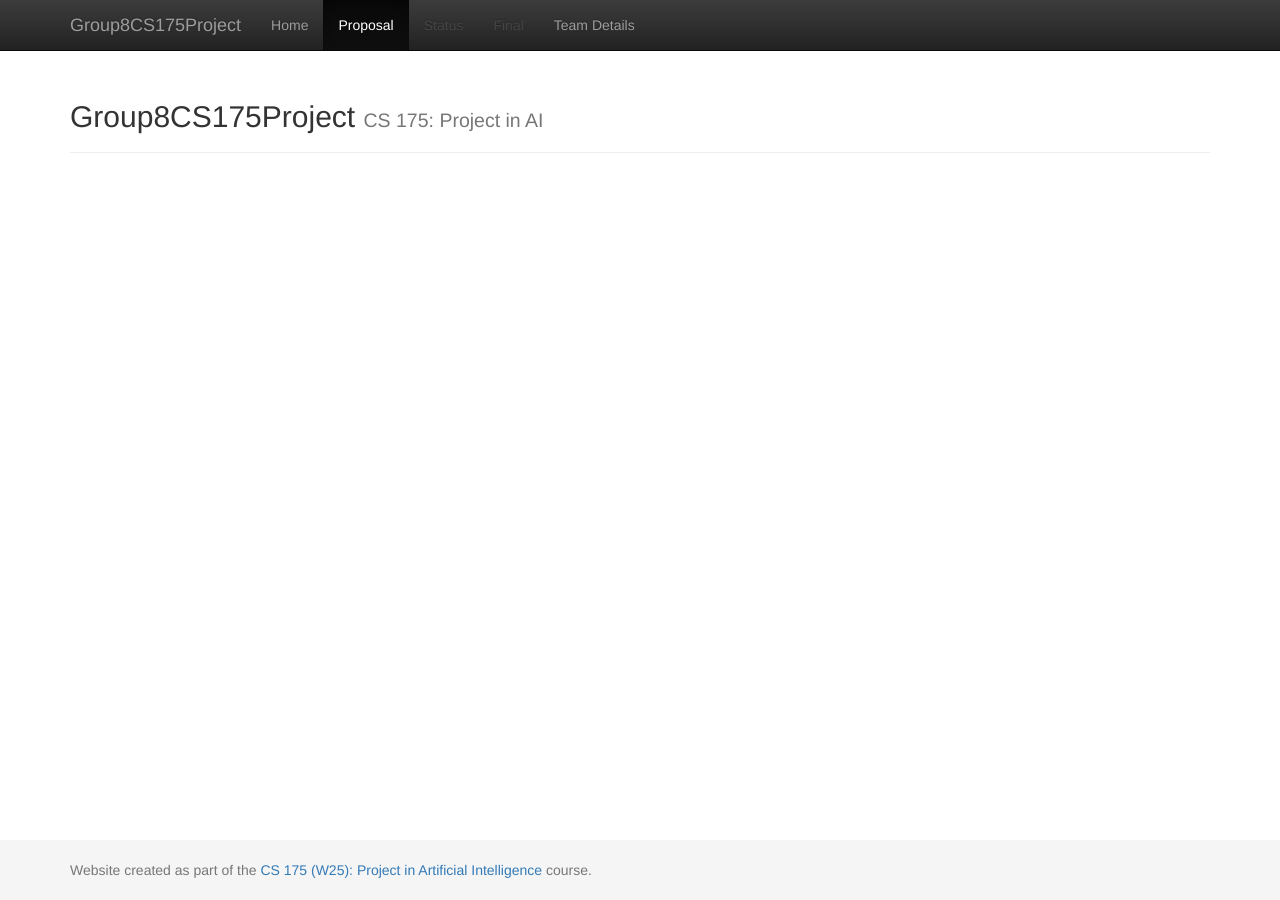
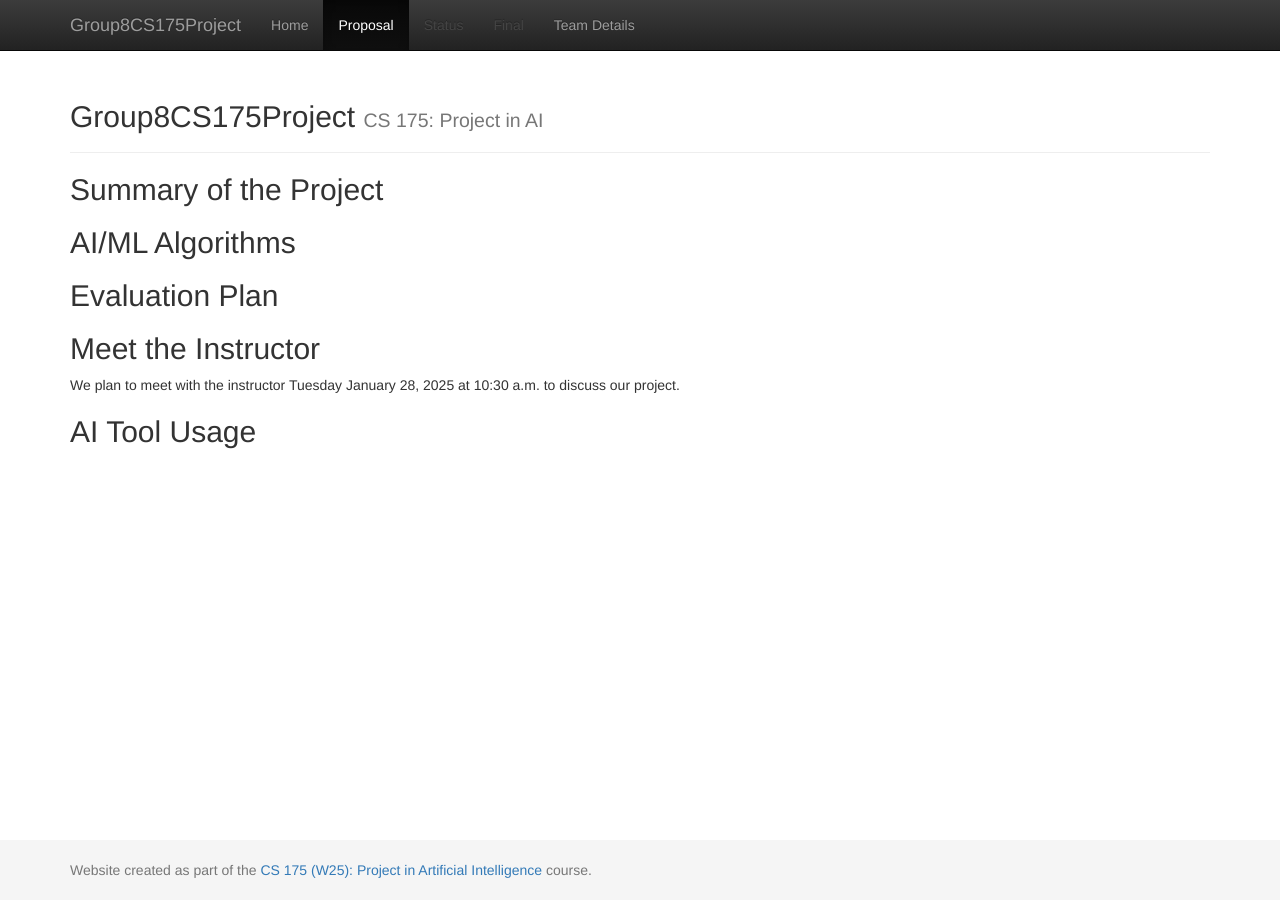
Before and after one commit to akarshanjain/StealthEscape, a Jekyll site: the page built from docs/proposal.md, in a window 1280 px wide. Built offline with Jekyll 4.4.1, drawn with Linux system fonts in a browser that asks for light colours.

Commit message:
Update proposal.md
added headings and meeting info

```diff
--- a/docs/proposal.md
+++ b/docs/proposal.md
@@ -2,3 +2,22 @@
 layout: default
 title: Proposal
 ---
+
+## Summary of the Project
+
+
+
+## AI/ML Algorithms
+
+
+
+## Evaluation Plan
+
+
+
+## Meet the Instructor
+
+We plan to meet with the instructor Tuesday January 28, 2025 at 10:30 a.m. to discuss our project.
+
+
+## AI Tool Usage
```
